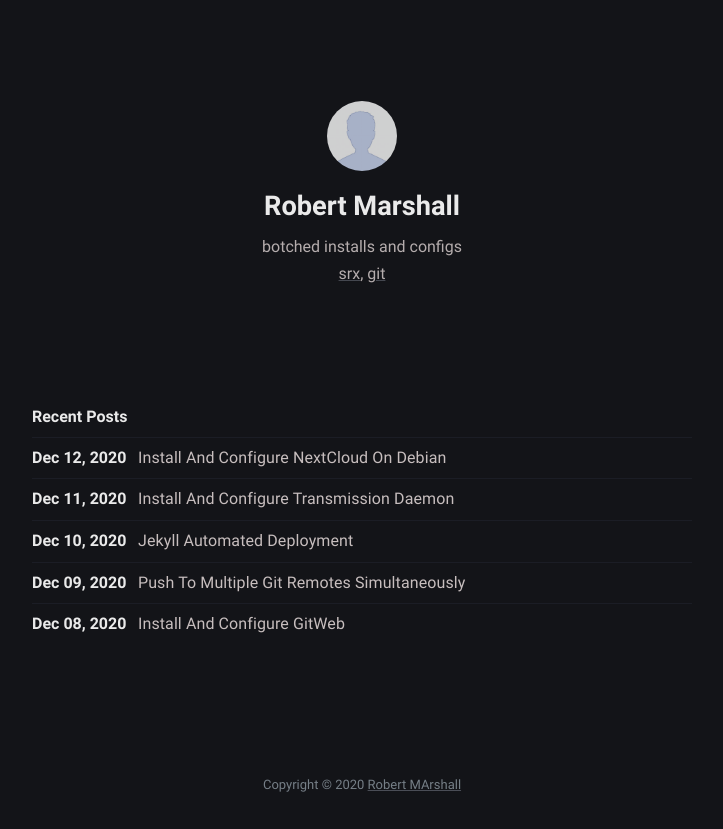
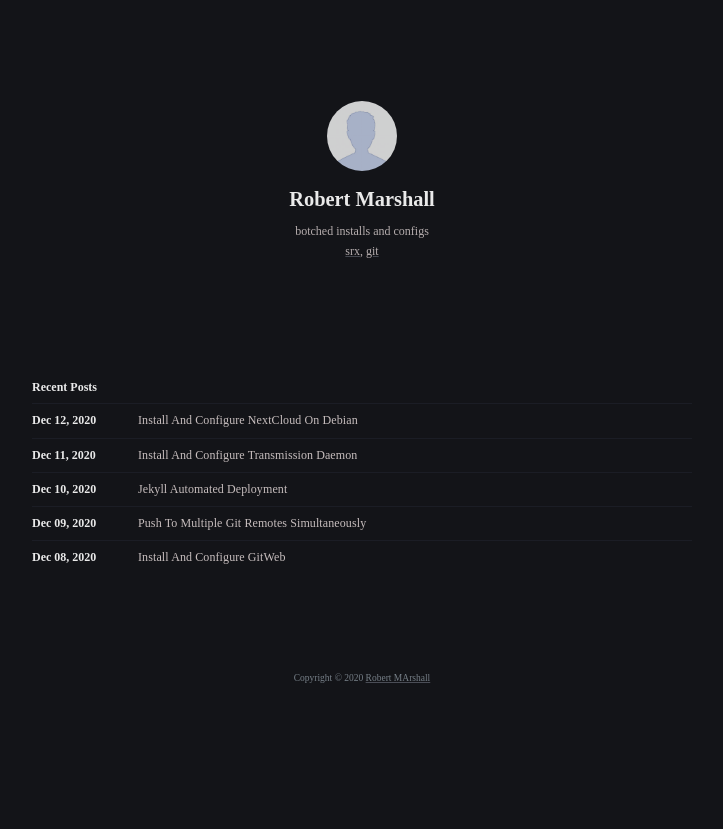
Before and after one commit to robert-marshall/xyz, a Jekyll site: the page built from index.md, in a window 1280 px wide. Shown: the part 100-929 px from the top of the page, without its empty margins (278-1001 px from the left). Built offline with Jekyll 4.4.1, drawn with Linux system fonts in a browser that asks for light colours; after the commit the page ends 900 px from its top, so only the background shows below that.

Commit message:
fix bug, for realz

```diff
--- a/_sass/main.scss
+++ b/_sass/main.scss
@@ -1,14 +1,14 @@
 // Fonts preferences
-$sans-family: Roboto, sans-serif;
-$mono-family: Consolas, monospace;
-$base-font-size: 16px;
+$sans-family: sans-mono;
+$mono-family: monospace;
+$base-font-size: 12px;
 $medium-font-size: $base-font-size * 0.938;
 $small-font-size: $base-font-size * 0.875;
 $base-line-height: 1.85;
 
 // Font weight
 // $light-weight: 300; // uncomment if necessary
-$normal-weight: 400;
+$normal-weight: 100;
 $bold-weight: 700;
 // $black-weight: 900; // uncomment if necessary
 
```
